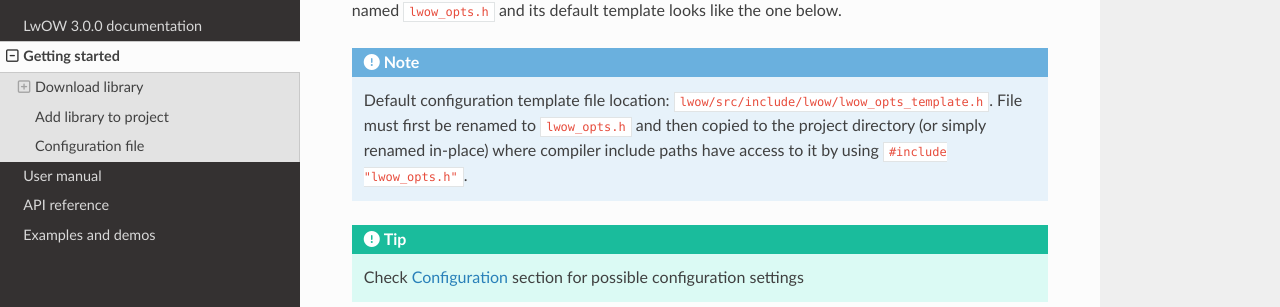
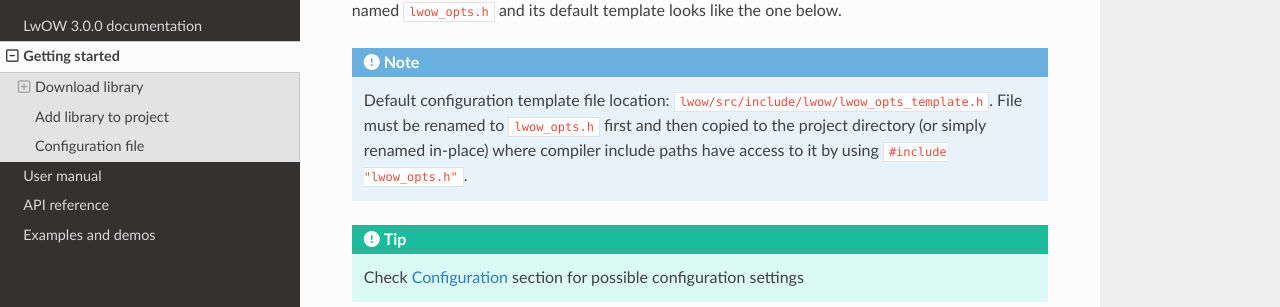
Before and after one commit to MaJerle/lwow, a Sphinx documentation site: the page built from docs/get-started/index.rst, in a window 1280 px wide and 900 px high, scrolled down 1293 px. Shown: the part 285-592 px from the top of the window. Built offline with Sphinx 7.4.7 and the Read the Docs theme 2.0.0, drawn with Linux system fonts in a browser that asks for light colours; nearby versions of some CDN libraries; the version number could not be read and is left out.

Commit message:
Update docs

```diff
--- a/docs/get-started/index.rst
+++ b/docs/get-started/index.rst
@@ -65,7 +65,7 @@
 
 .. note::
     Default configuration template file location: ``lwow/src/include/lwow/lwow_opts_template.h``.
-    File must first be renamed to ``lwow_opts.h`` and then copied to the project directory (or simply renamed in-place) where compiler
+    File must be renamed to ``lwow_opts.h`` first and then copied to the project directory (or simply renamed in-place) where compiler
     include paths have access to it by using ``#include "lwow_opts.h"``.
 
 .. tip::
```
